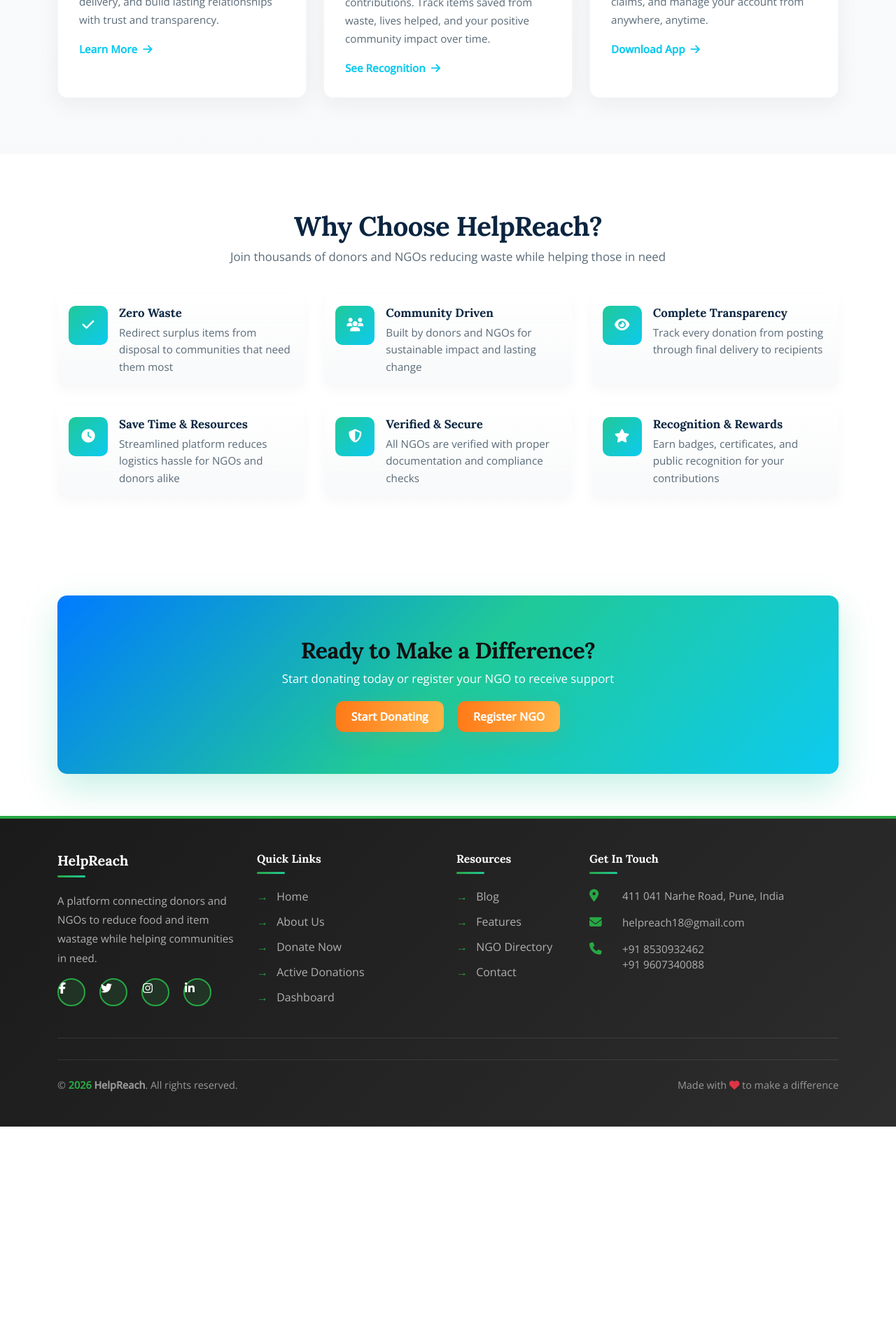
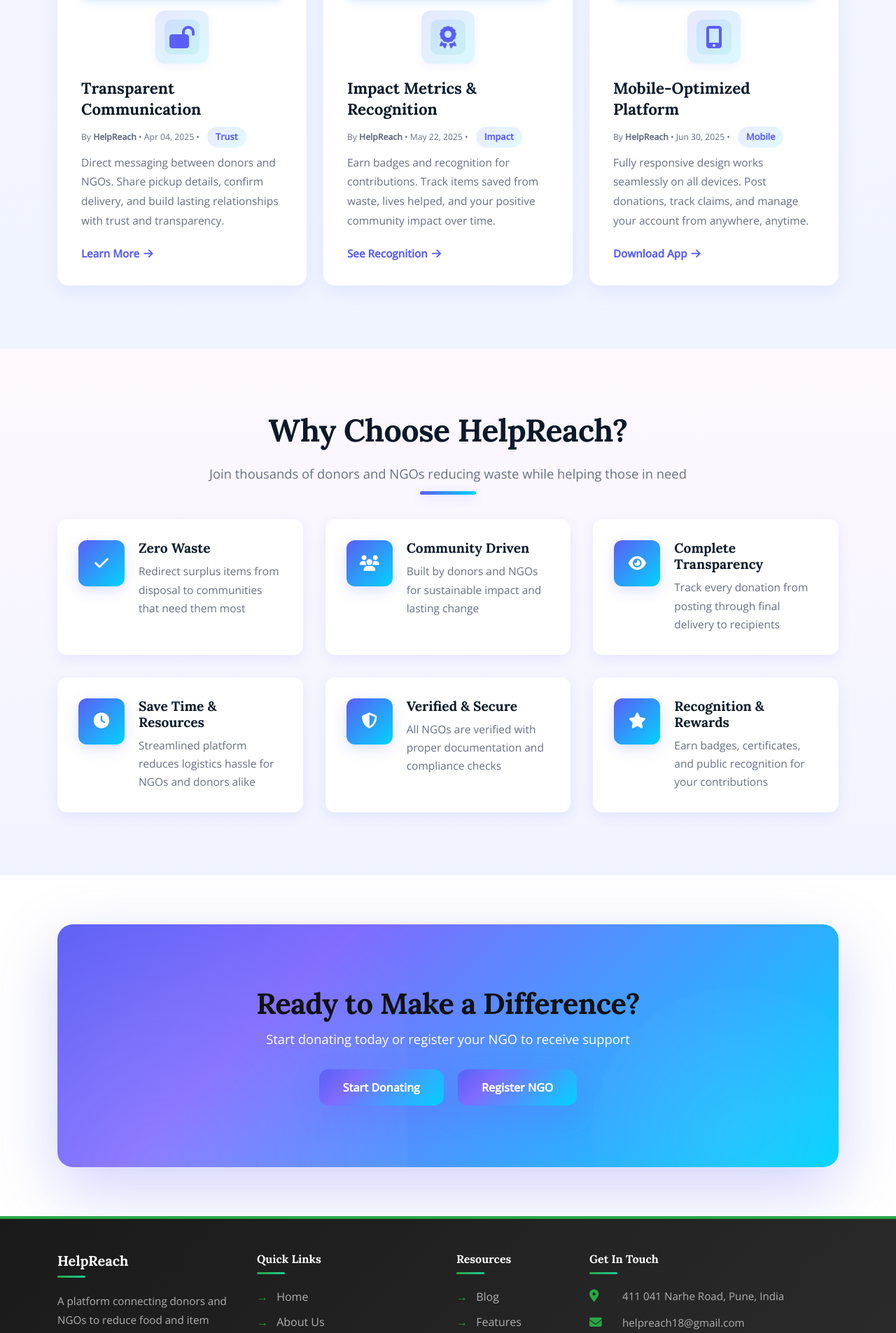
Before and after one commit to SakhiIsBlessed/HelpReach, a PHP site: page /feature.html in a window 1280 px wide. Shown: the part 2157-4062 px from the top of the page at 70% size. Before the commit the page ends 3767 px from the top, so only its background shows below. Run offline with PHP 8.4, Linux system fonts and the light colour scheme; some libraries are stand-ins or nearby versions.

Commit message:
Update feature.css

```diff
--- a/css/feature.css
+++ b/css/feature.css
@@ -1,31 +1,35 @@
 /* Feature page styles - moved from inline and tuned for blog-like look */
 :root{
-  --brand-1: #20c997;
-  --brand-2: #0dcaf0;
-  --accent: #0b2540;
-  --muted: #5b6b78;
+  --brand-1: #5b5ef5;
+  --brand-2: #00d4ff;
+  --brand-3: #ff6b9d;
+  --accent: #0a1929;
+  --muted: #667085;
+  --light-bg: #f5f7ff;
 }
 *{box-sizing:border-box}
 body{padding-top:72px;font-family:'Open Sans',sans-serif;color:var(--accent);background:#fff}
 
 .feature-hero{
-  /* Simple gradient banner (no background image) similar to donate page */
-  background: linear-gradient(135deg, #007bff 0%, #20c997 50%, #0dcaf0 100%);
+  /* Layered vibrant hero with depth */
+  background: linear-gradient(135deg, var(--brand-1) 0%, #00bfff 36%, var(--brand-2) 100%);
   color: white;
-  padding: 80px 0;
+  padding: 120px 0 100px;
   text-align: center;
   position: relative;
   overflow: hidden;
-  min-height: 260px;
+  min-height: 360px;
   display: flex;
   align-items: center;
+  box-shadow: inset 0 -40px 80px rgba(7,18,33,0.06), 0 18px 60px rgba(91,94,245,0.16);
 }
-.feature-hero::before{content:'';position:absolute;inset:0;background:radial-gradient(circle at 20% 50%, rgba(255,255,255,0.08) 0%, transparent 50%), radial-gradient(circle at 80% 80%, rgba(255,255,255,0.05) 0%, transparent 50%);pointer-events:none}
+.feature-hero::before{content:'';position:absolute;inset:-10% -20% -40% -20%;background:radial-gradient(circle at 10% 40%, rgba(255,255,255,0.12) 0%, transparent 30%), radial-gradient(circle at 90% 70%, rgba(255,255,255,0.06) 0%, transparent 40%);pointer-events:none;filter:blur(18px);mix-blend-mode:overlay}
+.feature-hero::after{content:'';position:absolute;right:-12%;bottom:-18%;width:420px;height:420px;border-radius:50%;background:radial-gradient(circle at 40% 35%, rgba(255,255,255,0.06), rgba(255,255,255,0.02) 50%, transparent 60%);transform:scale(1);opacity:0.9;pointer-events:none}
 .feature-hero .container{position:relative;z-index:1;color:#fff}
-.feature-hero .hero-inner{max-width:920px;margin:0 auto;text-align:center;position:relative;padding:8px 18px}
-.feature-hero h1{font-family:'Lora',serif;font-size:2.8rem;font-weight:800;color:#fff;margin-bottom:.25rem;letter-spacing:-0.6px;text-shadow:0 6px 18px rgba(11,37,64,0.18);line-height:1.05}
-.feature-hero p{font-size:1.05rem;color:rgba(255,255,255,0.95);margin-bottom:0;font-weight:500}
-.feature-hero .btn{min-width:160px}
+.feature-hero .hero-inner{max-width:980px;margin:0 auto;text-align:center;position:relative;padding:18px 20px}
+.feature-hero h1{font-family:'Lora',serif;font-size:3.6rem;font-weight:800;color:#fff;margin-bottom:0.6rem;letter-spacing:-0.6px;text-shadow:0 10px 30px rgba(10,25,41,0.22);line-height:1.06}
+.feature-hero p{font-size:1.15rem;color:rgba(255,255,255,0.98);margin-bottom:12px;font-weight:600;letter-spacing:0.25px}
+.feature-hero .btn{min-width:180px;font-size:1rem;padding:14px 34px;border-radius:14px}
 
 /* gradient accent text inside headline */
 .feature-hero h1 .gradient{background:linear-gradient(90deg,var(--brand-1),var(--brand-2));-webkit-background-clip:text;background-clip:text;color:transparent}
@@ -51,86 +55,107 @@ body{padding-top:72px;font-family:'Open Sans',sans-serif;color:var(--accent);bac
 .breadcrumb-custom .breadcrumb-item a{color:rgba(255,255,255,0.85)}
 .breadcrumb-custom .breadcrumb-item.active{color:#fff;font-weight:700}
 
-.features-section{padding:80px 0;background:linear-gradient(180deg,#ffffff 0%,#f8f9fa 100%)}
-.section-title{text-align:center;margin-bottom:40px}
-.section-title h2{font-size:2.4rem;font-weight:800;color:var(--accent);margin-bottom:0.5rem}
-.section-title p{font-size:1.05rem;color:var(--muted);max-width:680px;margin:0 auto}
+.features-section{padding:90px 0;background:linear-gradient(180deg,#f8faff 0%,#f0f4ff 100%)}
+.section-title{text-align:center;margin-bottom:50px;position:relative}
+.section-title::before{content:'';position:absolute;bottom:-15px;left:50%;transform:translateX(-50%);width:80px;height:5px;background:linear-gradient(90deg,#5b5ef5,#00d4ff);border-radius:3px;box-shadow:0 4px 15px rgba(91,94,245,0.2)}
+.section-title h2{font-size:2.8rem;font-weight:800;color:#0a1929;margin-bottom:1.2rem;letter-spacing:-0.6px}
+.section-title p{font-size:1.15rem;color:#667085;max-width:700px;margin:0 auto;line-height:1.7}
 
-/* Feature Card (blog post style) */
-.feature-card{background:#fff;border-radius:14px;padding:30px;height:100%;box-shadow:0 8px 30px rgba(11,37,64,0.06);transition:all 0.35s ease;border:1px solid rgba(11,37,64,0.04);position:relative;overflow:hidden}
-.feature-card::before{content:'';position:absolute;top:0;left:0;width:100%;height:4px;background:linear-gradient(90deg,var(--brand-1) 0%,var(--brand-2) 100%);transform:scaleX(0);transform-origin:left;transition:transform .45s ease}
-.feature-card:hover{transform:translateY(-8px);box-shadow:0 20px 50px rgba(11,37,64,0.12)}
+/* Feature Card (blog post style) - Enhanced */
+.feature-card{background:#fff;border-radius:16px;padding:32px;height:100%;box-shadow:0 8px 24px rgba(91,94,245,0.1);transition:all 0.45s cubic-bezier(.2,.9,.2,1);border:2px solid transparent;position:relative;overflow:hidden}
+.feature-card::before{content:'';position:absolute;top:0;left:0;width:100%;height:6px;background:linear-gradient(90deg,#5b5ef5 0%,#00d4ff 50%,#ff6b9d 100%);transform:scaleX(0);transform-origin:left;transition:transform .5s cubic-bezier(.2,.9,.2,1)}
+.feature-card::after{content:'';position:absolute;inset:0;background:radial-gradient(circle at top-right, rgba(0,212,255,0.12), transparent);opacity:0;transition:opacity .4s ease;pointer-events:none}
+.feature-card:hover{transform:translateY(-14px);box-shadow:0 24px 60px rgba(91,94,245,0.2);border-color:rgba(91,94,245,0.15)}
 .feature-card:hover::before{transform:scaleX(1)}
+.feature-card:hover::after{opacity:1}
 
-.feature-icon-wrapper{display:flex;align-items:center;justify-content:center;width:82px;height:82px;border-radius:12px;background:linear-gradient(135deg, rgba(32,201,151,0.12), rgba(13,202,240,0.12));margin:0 auto 18px;transition:all .35s ease}
-.feature-icon{font-size:1.9rem;color:var(--brand-1);transition:color .3s ease}
-.feature-card:hover .feature-icon-wrapper{background:linear-gradient(135deg,var(--brand-1),var(--brand-2));transform:scale(1.05) rotate(-4deg)}
-.feature-card:hover .feature-icon{color:#fff}
+.feature-icon-wrapper{display:flex;align-items:center;justify-content:center;width:76px;height:76px;border-radius:14px;background:linear-gradient(135deg, rgba(91,94,245,0.14), rgba(0,212,255,0.14));margin:0 auto 20px;transition:all .4s cubic-bezier(.2,.9,.2,1);box-shadow:0 4px 12px rgba(91,94,245,0.08)}
+.feature-icon{font-size:2rem;color:#5b5ef5;transition:all .3s ease}
+.feature-card:hover .feature-icon-wrapper{background:linear-gradient(135deg,#5b5ef5,#00d4ff);transform:scale(1.12) rotate(-6deg);box-shadow:0 12px 36px rgba(91,94,245,0.25)}
+.feature-card:hover .feature-icon{color:#fff;transform:scale(1.15)}
 
-.feature-card h4{font-family:'Lora',serif;font-size:1.3rem;font-weight:700;color:var(--accent);margin-bottom:6px}
-.post-meta{color:var(--muted);font-size:0.86rem}
-.post-meta .tag{display:inline-block;padding:3px 8px;border-radius:999px;background:rgba(13,110,253,0.06);color:var(--brand-2);font-weight:600;margin-left:8px}
-.feature-card p{font-size:.95rem;color:var(--muted);line-height:1.7;margin-bottom:16px}
-.feature-link{display:inline-flex;align-items:center;color:var(--brand-2);text-decoration:none;font-weight:600;gap:8px}
-.feature-link:hover{gap:12px}
+.feature-card h4{font-family:'Lora',serif;font-size:1.4rem;font-weight:700;color:#0a1929;margin-bottom:10px;line-height:1.35}
+.post-meta{color:#667085;font-size:0.87rem;line-height:1.5}
+.post-meta .tag{display:inline-block;padding:5px 12px;border-radius:20px;background:linear-gradient(135deg,rgba(91,94,245,0.12),rgba(0,212,255,0.12));color:#5b5ef5;font-weight:600;margin-left:8px;font-size:0.8rem;transition:all .3s ease}
+.post-meta .tag:hover{background:linear-gradient(135deg,#5b5ef5,#00d4ff);color:#fff}
+.feature-card p{font-size:.97rem;color:#667085;line-height:1.8;margin-bottom:20px}
+.feature-link{display:inline-flex;align-items:center;color:#5b5ef5;text-decoration:none;font-weight:600;gap:6px;transition:all .3s cubic-bezier(.2,.9,.2,1)}
+.feature-link i{transition:transform .3s ease}
+.feature-link:hover{color:#00d4ff;gap:10px}
+.feature-link:hover i{transform:translateX(4px)}
 
-/* Explore button (more beautiful) */
-.btn-explore{background:transparent;border:2px solid rgba(255,255,255,0.12);color:#fff;padding:10px 18px;border-radius:10px;font-weight:700;backdrop-filter:blur(6px);transition:all .36s ease;box-shadow:0 6px 18px rgba(11,37,64,0.12)}
-.btn-explore i{color:rgba(255,255,255,0.95)}
-.btn-explore:hover{background:rgba(255,255,255,0.12);transform:translateY(-4px);box-shadow:0 20px 40px rgba(11,37,64,0.18)}
-.btn-explore:active{transform:translateY(-2px)}
+/* Explore button (glass-style accent) */
+.btn-explore{background:linear-gradient(135deg, rgba(255,255,255,0.06), rgba(255,255,255,0.03));border:1px solid rgba(255,255,255,0.16);color:#fff;padding:10px 18px;border-radius:12px;font-weight:800;backdrop-filter:blur(6px);transition:all .36s cubic-bezier(.2,.9,.2,1);box-shadow:0 10px 30px rgba(8,22,48,0.14);position:relative;overflow:hidden}
+.btn-explore i{color:rgba(255,255,255,0.95);margin-right:8px}
+.btn-explore::after{content:'';position:absolute;left:0;top:0;height:100%;width:40%;background:linear-gradient(90deg,rgba(255,255,255,0.06),transparent);transform:skewX(-12deg);opacity:0.6}
+.btn-explore:hover{transform:translateY(-6px);box-shadow:0 28px 60px rgba(8,22,48,0.2);filter:brightness(1.03)}
+.btn-explore:active{transform:translateY(-3px)}
 
 /* subtle pulse animation on explore to draw attention */
 .btn-explore.animate-pulse{animation:pulse 2.6s infinite}
 @keyframes pulse{0%{transform:scale(1)}50%{transform:scale(1.02)}100%{transform:scale(1)}}
 
-/* Donate now button style (distinct from NGO login) */
-.btn-donate{background:linear-gradient(90deg,#ff7a18,#ffb347);color:#fff;border:none;padding:10px 22px;border-radius:10px;font-weight:800;box-shadow:0 10px 30px rgba(255,122,24,0.12);transition:transform .2s ease,box-shadow .2s ease}
-.btn-donate:hover{transform:translateY(-3px);box-shadow:0 22px 50px rgba(255,122,24,0.18)}
+/* Donate now button style (distinct from NGO login) - Modern Blue-Teal Gradient */
+.btn-donate{background:linear-gradient(135deg,var(--brand-1) 0%, #7f6bff 28%, var(--brand-2) 100%);color:#fff;border:none;padding:14px 34px;border-radius:14px;font-weight:800;box-shadow:0 14px 40px rgba(91,94,245,0.22), 0 4px 14px rgba(0,212,255,0.06) inset;transition:all .28s cubic-bezier(.2,.9,.2,1);position:relative;overflow:hidden}
+.btn-donate::before{content:'';position:absolute;left:-30%;top:-20%;width:60%;height:140%;background:radial-gradient(closest-side, rgba(255,255,255,0.12), transparent);transform:rotate(-18deg);opacity:0;transition:all .35s ease}
+.btn-donate::after{content:'';position:absolute;inset:0;border-radius:14px;box-shadow:0 6px 30px rgba(91,94,245,0.18);pointer-events:none}
+.btn-donate:hover{transform:translateY(-6px);box-shadow:0 30px 80px rgba(91,94,245,0.26);color:#fff}
+.btn-donate:hover::before{opacity:1;left:10%}
+.btn-donate:active{transform:translateY(-3px);box-shadow:0 18px 40px rgba(91,94,245,0.2)}
 
-/* Thumbnail inside feature cards */
-.feature-thumb{width:100%;height:160px;overflow:hidden;border-radius:10px;margin-bottom:14px}
-.feature-thumb img{width:100%;height:100%;object-fit:cover;display:block;transition:transform .6s ease}
-.feature-card:hover .feature-thumb img{transform:scale(1.06)}
+/* Thumbnail inside feature cards - Enhanced */
+.feature-thumb{width:100%;height:180px;overflow:hidden;border-radius:10px;margin-bottom:16px;box-shadow:0 4px 12px rgba(0,123,255,0.15)}
+.feature-thumb img{width:100%;height:100%;object-fit:cover;display:block;transition:transform .6s cubic-bezier(.2,.9,.2,1)}
+.feature-card:hover .feature-thumb img{transform:scale(1.08) rotate(0.5deg)}
 
-/* Featured article block */
-.featured-article{display:grid;grid-template-columns:1fr 420px;gap:28px;align-items:stretch;margin-bottom:40px}
-.featured-article .fa-thumb{border-radius:12px;overflow:hidden}
-.featured-article .featured-content{padding:28px;background:#fff;border-radius:12px;box-shadow:0 12px 30px rgba(11,37,64,0.06)}
-.featured-article h3{font-family:'Lora',serif;color:var(--accent);margin-top:0}
-.featured-article p.lead{color:var(--muted);margin-bottom:16px}
-.featured-article .meta{color:var(--muted);font-size:0.9rem}
+/* Featured article block - Enhanced */
+.featured-article{display:grid;grid-template-columns:1fr 440px;gap:36px;align-items:stretch;margin-bottom:60px}
+.featured-article .fa-thumb{border-radius:16px;overflow:hidden;box-shadow:0 14px 40px rgba(91,94,245,0.18)}
+.featured-article .featured-content{padding:36px;background:#fff;border-radius:16px;box-shadow:0 12px 40px rgba(91,94,245,0.12);border-left:6px solid #5b5ef5;transition:all .4s ease;position:relative}
+.featured-article .featured-content::after{content:'';position:absolute;top:0;right:0;width:100px;height:100px;background:linear-gradient(135deg,rgba(0,212,255,0.1),transparent);border-radius:0 16px 0 100px}
+.featured-article .featured-content:hover{transform:translateY(-6px);box-shadow:0 18px 50px rgba(91,94,245,0.18)}
+.featured-article h3{font-family:'Lora',serif;color:#0a1929;margin-top:0;font-size:1.6rem;font-weight:700;line-height:1.35}
+.featured-article p.lead{color:#667085;margin-bottom:18px;line-height:1.8;font-size:1.05rem}
+.featured-article .meta{color:#667085;font-size:0.93rem}
 
 /* subtle floating accent */
 .float-accent{position:absolute;right:-40px;top:20px;width:140px;height:140px;border-radius:50%;background:linear-gradient(135deg,rgba(32,201,151,0.08),rgba(13,202,240,0.06));filter:blur(10px);transform:translateY(0);animation:floatY 6s ease-in-out infinite}
 @keyframes floatY{0%{transform:translateY(0)}50%{transform:translateY(8px)}100%{transform:translateY(0)}}
 
 /* Benefits */
-.benefits-section{padding:80px 0;background:#fff}
-.benefits-grid{display:grid;grid-template-columns:repeat(auto-fit,minmax(260px,1fr));gap:28px;margin-top:30px}
-.benefit-item{display:flex;gap:16px;align-items:flex-start;background:linear-gradient(180deg,rgba(255,255,255,0.9),#f8f9fa);padding:16px;border-radius:10px;box-shadow:0 6px 18px rgba(11,37,64,0.03);opacity:0;animation:fadeInUp .6s ease forwards}
-@keyframes fadeInUp{from{opacity:0;transform:translateY(16px)}to{opacity:1;transform:none}}
-.benefit-icon{width:56px;height:56px;border-radius:10px;display:flex;align-items:center;justify-content:center;background:linear-gradient(135deg,var(--brand-1),var(--brand-2));color:#fff;font-size:1.2rem}
-.benefit-content h5{font-size:1.05rem;color:var(--accent);margin-bottom:6px}
-.benefit-content p{margin:0;color:var(--muted);font-size:.95rem}
+.benefits-section{padding:90px 0;background:linear-gradient(180deg,#fff8ff 0%,#f0f4ff 100%)}
+.benefits-grid{display:grid;grid-template-columns:repeat(auto-fit,minmax(290px,1fr));gap:32px;margin-top:40px}
+.benefit-item{display:flex;gap:20px;align-items:flex-start;background:#fff;padding:28px;border-radius:14px;box-shadow:0 6px 18px rgba(91,94,245,0.1);opacity:0;animation:fadeInUp .6s ease forwards;transition:all .4s cubic-bezier(.2,.9,.2,1);border:2px solid transparent;position:relative;overflow:hidden}
+.benefit-item::before{content:'';position:absolute;top:0;left:-100%;width:100%;height:100%;background:linear-gradient(90deg,transparent,rgba(0,212,255,0.08),transparent);transition:left .6s ease}
+.benefit-item:hover{transform:translateY(-8px);box-shadow:0 14px 45px rgba(91,94,245,0.18);border-color:rgba(91,94,245,0.15)}
+.benefit-item:hover::before{left:100%}
+@keyframes fadeInUp{from{opacity:0;transform:translateY(24px)}to{opacity:1;transform:none}}
+.benefit-icon{width:66px;height:66px;border-radius:12px;display:flex;align-items:center;justify-content:center;background:linear-gradient(135deg,#5b5ef5,#00d4ff);color:#fff;font-size:1.4rem;flex-shrink:0;transition:all .4s ease;box-shadow:0 6px 20px rgba(91,94,245,0.2)}
+.benefit-item:hover .benefit-icon{transform:scale(1.18) rotate(-10deg);box-shadow:0 10px 32px rgba(91,94,245,0.3)}
+.benefit-content h5{font-size:1.2rem;color:#0a1929;margin-bottom:8px;font-weight:700}
+.benefit-content p{margin:0;color:#667085;font-size:.97rem;line-height:1.7}
 
 /* CTA */
-.cta-section{background:linear-gradient(135deg,var(--brand-1),var(--brand-2));padding:50px 20px;color:#fff;text-align:center;border-radius:16px;margin:60px 0}
-.cta-section h2{font-size:2rem;font-weight:800;margin-bottom:0.5rem}
-.cta-button{display:inline-block;padding:12px 34px;border-radius:10px;background:#fff;color:var(--brand-1);font-weight:700;text-decoration:none;border:2px solid rgba(255,255,255,0.12);box-shadow:0 8px 30px rgba(32,201,151,0.08);transition:transform .22s ease,box-shadow .22s ease}
-.cta-button[style]{background:transparent;border-color:#fff;color:#fff}
-.cta-button.primary-action{background:linear-gradient(90deg,#fff,#f8f9fa);color:var(--accent);box-shadow:0 12px 40px rgba(32,201,151,0.12);border:none}
-.cta-button.secondary-action{background:transparent;border:2px solid rgba(255,255,255,0.18);color:#fff}
-.cta-button:hover{transform:translateY(-4px);box-shadow:0 20px 50px rgba(11,37,64,0.12)}
-
-/* make CTA section more like donate page hero */
-.cta-section{background:linear-gradient(135deg,#007bff 0%, #20c997 50%, #0dcaf0 100%);padding:60px 20px;border-radius:14px}
-.cta-section p{font-size:1.05rem;opacity:0.95;margin-bottom:1.2rem}
+.cta-section{background:linear-gradient(135deg,var(--brand-1) 0%, #7f6bff 30%, var(--brand-2) 100%);padding:88px 36px;color:#fff;text-align:center;border-radius:22px;margin:70px 0;position:relative;overflow:hidden;box-shadow:0 30px 90px rgba(91,94,245,0.28)}
+.cta-section::before{content:'';position:absolute;inset:0;background:radial-gradient(circle at 30% 70%, rgba(255,255,255,0.12), transparent);pointer-events:none}
+.cta-section::after{content:'';position:absolute;bottom:-40%;right:-6%;width:420px;height:420px;border-radius:50%;background:radial-gradient(circle, rgba(255,255,255,0.08), transparent);animation:floatCta 10s ease-in-out infinite;opacity:0.95}
+@keyframes floatCta{0%,100%{transform:translateY(0)}50%{transform:translateY(30px)}}
+.cta-section h2{font-size:2.6rem;font-weight:900;margin-bottom:0.8rem;position:relative;z-index:1;letter-spacing:-0.6px}
+.cta-section p{font-size:1.15rem;opacity:0.98;margin-bottom:1.8rem;position:relative;z-index:1}
+.cta-button{display:inline-block;padding:16px 46px;border-radius:16px;background:#fff;color:var(--brand-1);font-weight:800;text-decoration:none;border:none;box-shadow:0 14px 42px rgba(255,255,255,0.18);transition:all .45s cubic-bezier(.2,.9,.2,1);position:relative;overflow:hidden;font-size:1.1rem}
+.cta-button::before{content:'';position:absolute;inset:0;background:rgba(255,255,255,0.12);transform:translateX(-100%);transition:transform .4s ease}
+.cta-button:hover{transform:translateY(-6px);box-shadow:0 28px 80px rgba(255,255,255,0.36);color:var(--brand-2)}
+.cta-button:hover::before{transform:translateX(100%)}
+.cta-button.secondary-action{background:transparent;border:2px solid rgba(255,255,255,0.92);color:#fff}
 .cta-anim{opacity:0;transform:translateY(10px);animation:fadeInUp .7s forwards;animation-delay:.12s}
+.cta-anim:nth-child(2){animation-delay:.24s}
+.cta-anim:nth-child(3){animation-delay:.36s}
 
 /* Footer tweaks */
 footer .footer-section h5, footer .footer-section h6{color:#fff}
-footer .social-links a{display:inline-block;margin-right:8px;color:#fff}
+footer .social-links{display:flex;gap:16px;margin-top:15px}
+footer .social-links a{display:inline-flex;align-items:center;justify-content:center;width:54px;height:54px;background-color:rgba(255,255,255,0.12);border:2px solid rgba(255,255,255,0.28);border-radius:50%;color:#fff;font-size:1.15rem;transition:all .35s cubic-bezier(.2,.9,.2,1);margin-right:0}
+footer .social-links a:hover{background-color:var(--brand-2);border-color:var(--brand-2);color:#041025;transform:translateY(-6px) scale(1.08);box-shadow:0 18px 48px rgba(0,212,255,0.18)}
 
 /* Navbar polish */
 .fixed-top.bg-white{backdrop-filter:blur(6px);box-shadow:0 6px 20px rgba(11,37,64,0.06)}
```
Also changed, not shown: other parts of css/feature.css (+23 -6 lines).
